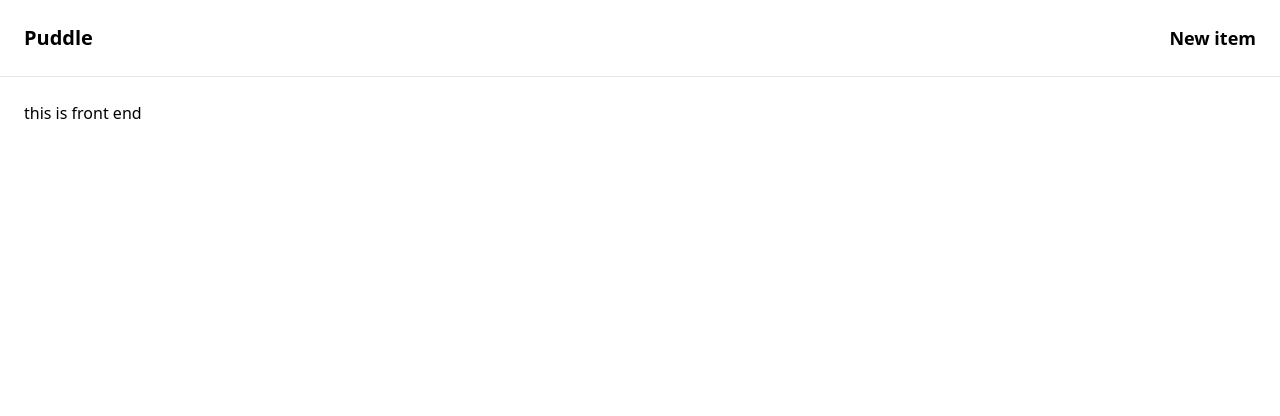
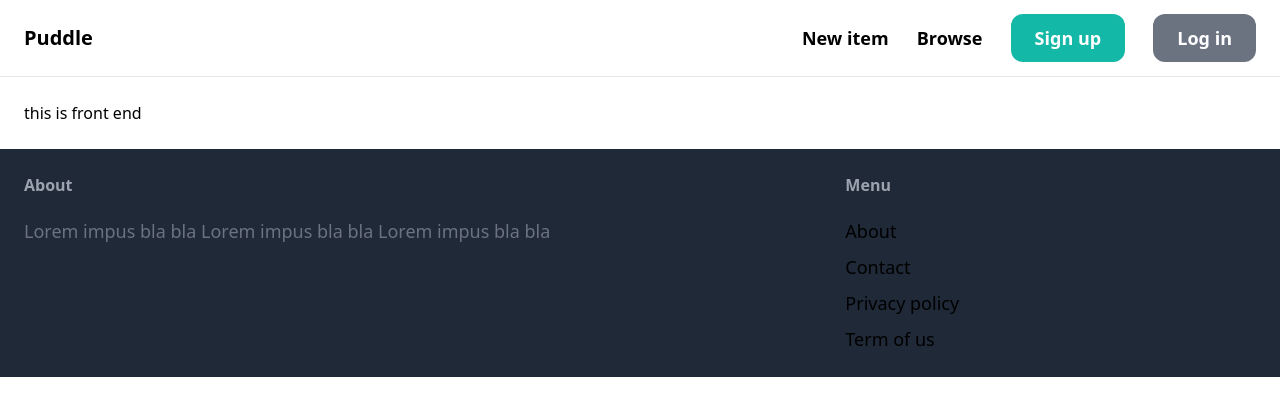
Before and after one commit to spheleleMakau/Online-Market-Django-App, a Django app: page / in a window 1280 px wide. Shown: the top 416 px of the page. Run offline with Django 5.2, Linux system fonts and the light colour scheme; some libraries are stand-ins or nearby versions.

Commit message:
core app with few pages

```diff
--- a/puddle/templates/core/base.html
+++ b/puddle/templates/core/base.html
@@ -7,14 +7,42 @@
         <title>    {% block title %}{% endblock  %} | Puddle </title>
     </head>
 <body>
+    {% comment %} flex to make items to be next to each other  {% endcomment %}
+    {% comment %} all space is put between the logo and the links {% endcomment %}
+    {% comment %} center , links on the same height as the logo {% endcomment %}
     <nav class="px-6 py-6 flex justify-between items-center border-b border-gray-200">
         <a href="/" class="text-xl font-semibold">Puddle</a>
-        <div >
-                <a href="#" class="text-lg font-semibold hover:text-gray-500">New item</a>        </div>
+{% comment %} automatically make space between each items  {% endcomment %}
+        <div class="space-x-6">
+            <a href="#" class="text-lg font-semibold hover:text-gray-500">New item</a>
+            <a href="#" class="text-lg font-semibold hover:text-gray-500">Browse</a>
+            <a href="#" class="px-6 py-3 text-lg font-semibold bg-teal-500 text-white rounded-xl hover:bg-teal-700">Sign up</a>
+            <a href="#" class="px-6 py-3 text-lg font-semibold bg-gray-500 text-white rounded-xl hover:bg-gray-700">Log in</a>
+        </div>
     </nav>
     <div class="px-6 py-6">
         {% block content %}{% endblock  %}
     </div>
 
+
+    <footer class="py-6 px-6 flex justify-between bg-gray-800">
+        <div class="w-2/3 pr-10">
+            <h3 class="mb-5 font-semibold text-gray-400">About</h3>
+            <p class="text-lg text-gray-500"> Lorem impus bla bla Lorem impus bla bla Lorem impus bla bla </p>
+        </div>
+
+        <div class="w-1/3">
+            <h3 class="mb-5 font-semibold text-gray-400">Menu</h3>
+            <ul class="space-y-2">
+                <li><a href="#" class="text-lg ext-teal-500 hover:text-teal-700">About</a></li>
+                <li><a href="{% url 'contact' %}" class="text-lg ext-teal-500 hover:text-teal-700">Contact</a></li>
+                <li><a href="#" class="text-lg ext-teal-500 hover:text-teal-700">Privacy policy</a></li>
+                <li><a href="#" class="text-lg ext-teal-500 hover:text-teal-700">Term of us</a></li>
+            </ul>
+
+
+        </div>
+    </footer>
+
 </body>
 </html>
```
